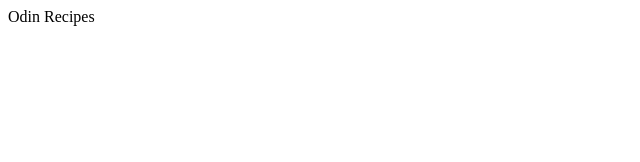
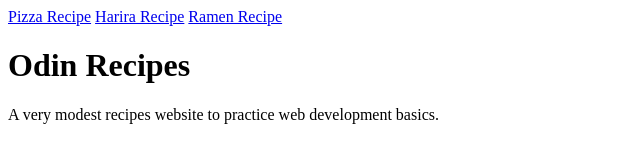
Before and after one commit to nohaidea/odin-recipes, a plain HTML site: page index.html in a window 1280 px wide. Shown: the whole page, without its empty margins (0-640 px from the left). Drawn offline with Linux system fonts and the light colour scheme.

Commit message:
Add description to main page

```diff
--- a/index.html
+++ b/index.html
@@ -1,5 +1,14 @@
 <!DOCTYPE html>
 <html lang="en">
     <meta charset="UTF-8">
-    <head>Odin Recipes</head>
+    <head>
+        <title>Odin Recipes</title>
+    </head>
+    <body>
+        <a href="recipes/pizza.html">Pizza Recipe</a>
+        <a href="recipes/harira.html">Harira Recipe</a>
+        <a href="recipes/ramen.html">Ramen Recipe</a>
+        <h1>Odin Recipes</h1>
+        <p>A very modest recipes website to practice web development basics.</p>
+    </body>
 </html>
```
